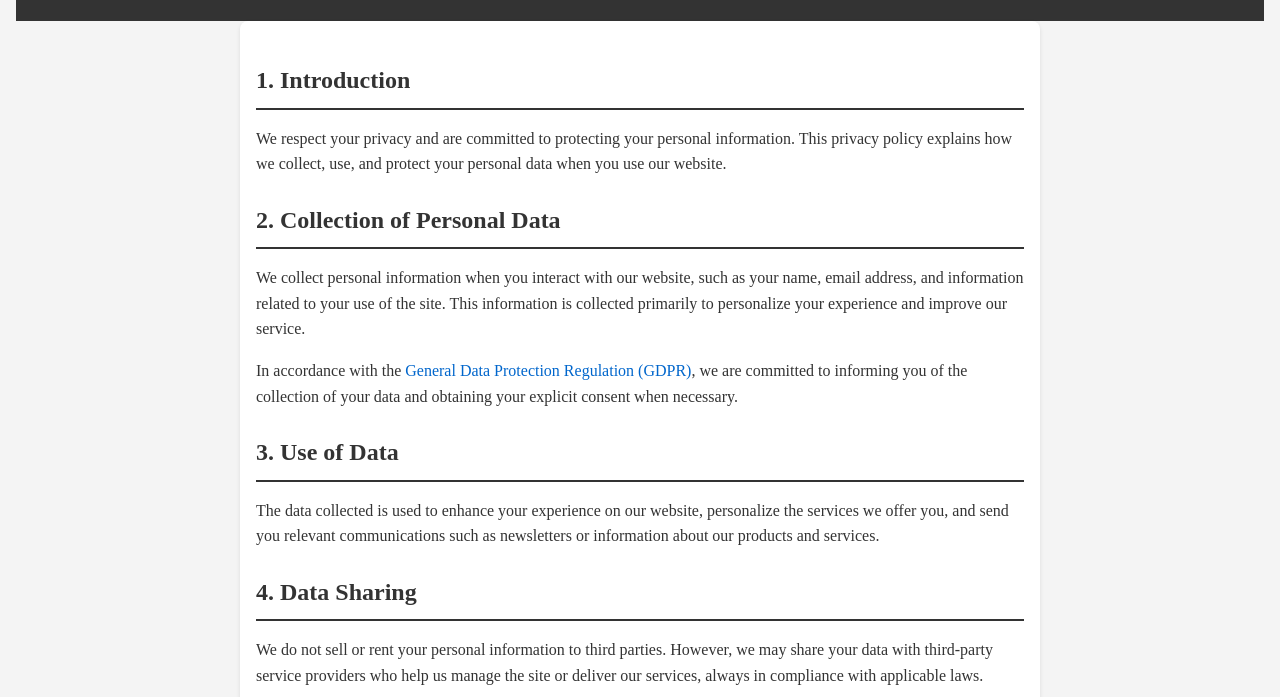
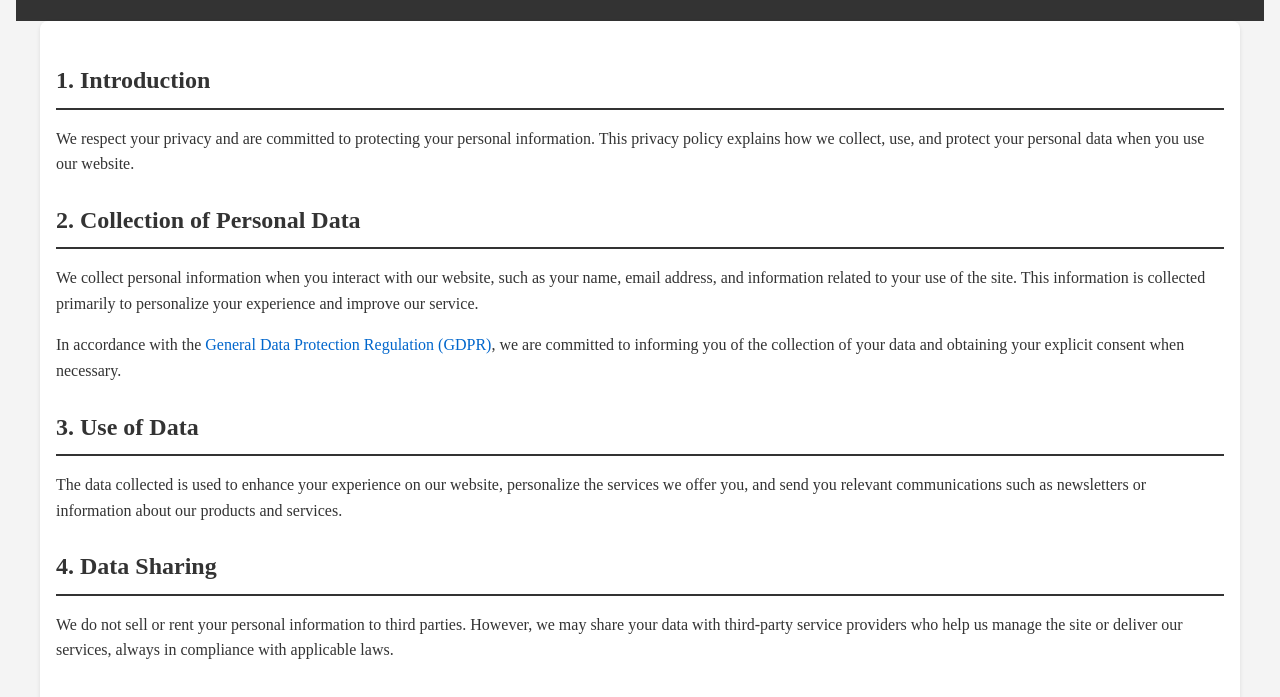
Before and after one commit to Miarintsoa-Fanampy-Nirinah/Miarintsoa-Fanampy-Nirinah.github.io, a plain HTML site: page privacy.html in a window 1280 px wide. Shown: the part 70-767 px from the top of the page. Drawn offline with Linux system fonts and the light colour scheme.

Commit message:
Update styleprivacy.css

```diff
--- a/styleprivacy.css
+++ b/styleprivacy.css
@@ -11,7 +11,7 @@ body {
     background-color: #f4f4f4;
     color: #333;
     line-height: 1.6;
-    padding: 0 1rem; /* Ajout de padding global */
+   padding: 0; /* Supprimer les marges globales */
 }
 
 header {
@@ -33,12 +33,12 @@ h2 {
 }
 
 main {
-    max-width: 800px; /* Limiter la largeur du contenu */
+    max-width: 1200px; /* Augmenter la largeur maximale */
     margin: 0 auto; /* Centrer le contenu */
-    padding: 1rem; /* Espacement intérieur pour le contenu principal */
-    background-color: #fff; /* Optionnel : donner une couleur de fond au contenu */
-    border-radius: 8px; /* Coins arrondis pour un effet esthétique */
-    box-shadow: 0 2px 4px rgba(0, 0, 0, 0.1); /* Ajout d'une ombre douce */
+    padding: 1rem; /* Garder un espace intérieur pour le confort de lecture */
+    background-color: #fff;
+    border-radius: 8px;
+    box-shadow: 0 2px 4px rgba(0, 0, 0, 0.1);
 }
 
 p {
@@ -61,3 +61,8 @@ footer {
     color: #fff;
     margin-top: 2rem;
 }
+@media (min-width: 768px) {
+    body {
+        padding: 0 1rem; /* Ajouter un léger padding latéral uniquement sur les écrans plus larges */
+    }
+}
```
